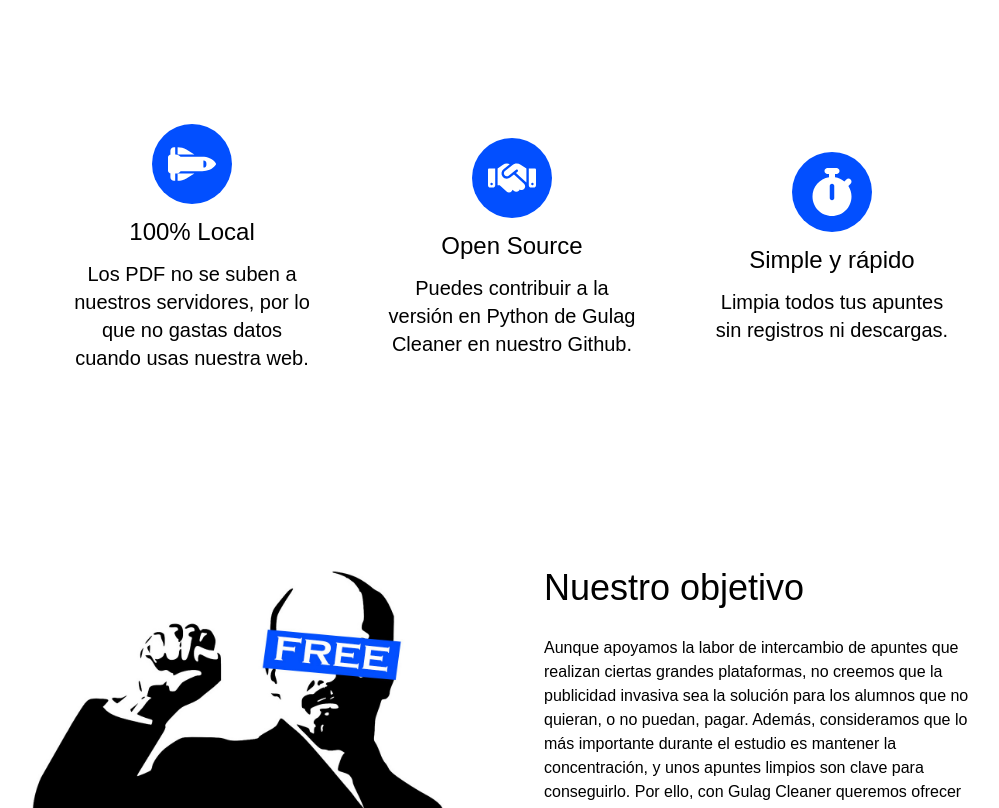
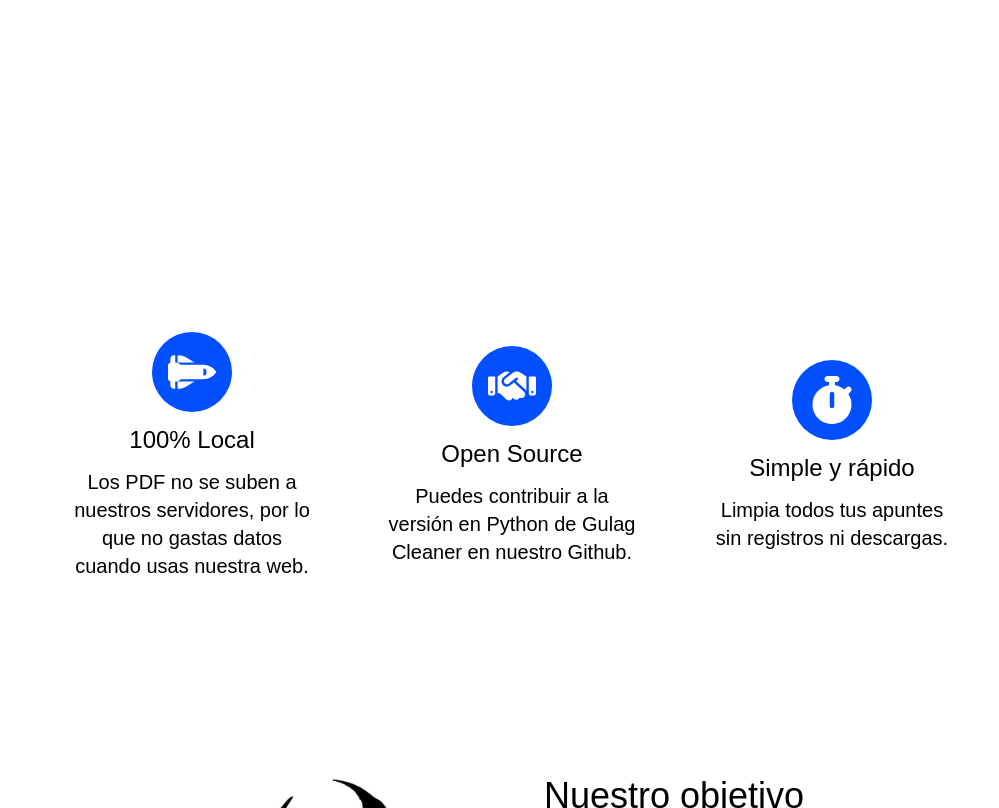
Before and after one commit to Angeloyo/gulagcleaner.com, a website: page index.html in a window 1280 px wide. Shown: the part 640-1448 px from the top of the page, without its empty margins (128-1127 px from the left). Drawn offline with Linux system fonts and the light colour scheme; a web font is replaced by a local one.

Commit message:
minor change

```diff
--- a/index.html
+++ b/index.html
@@ -42,7 +42,7 @@
         </div>
 
         <!-- iconitos y texto -->
-        <div class="md:flex justify-center mt-[15rem] md:mt-[25rem] mx-7 xl:mx-40">
+        <div class="md:flex justify-center mt-[15rem] md:mt-[38rem] mx-7 xl:mx-40">
 
               <div class="mb-7 md:w-1/3 text-center flex flex-col items-center justify-center">
                 <div class="w-20 h-20 bg-gulag-blue rounded-full flex items-center justify-center">
```
Also changed, not shown: dist/output.css.
